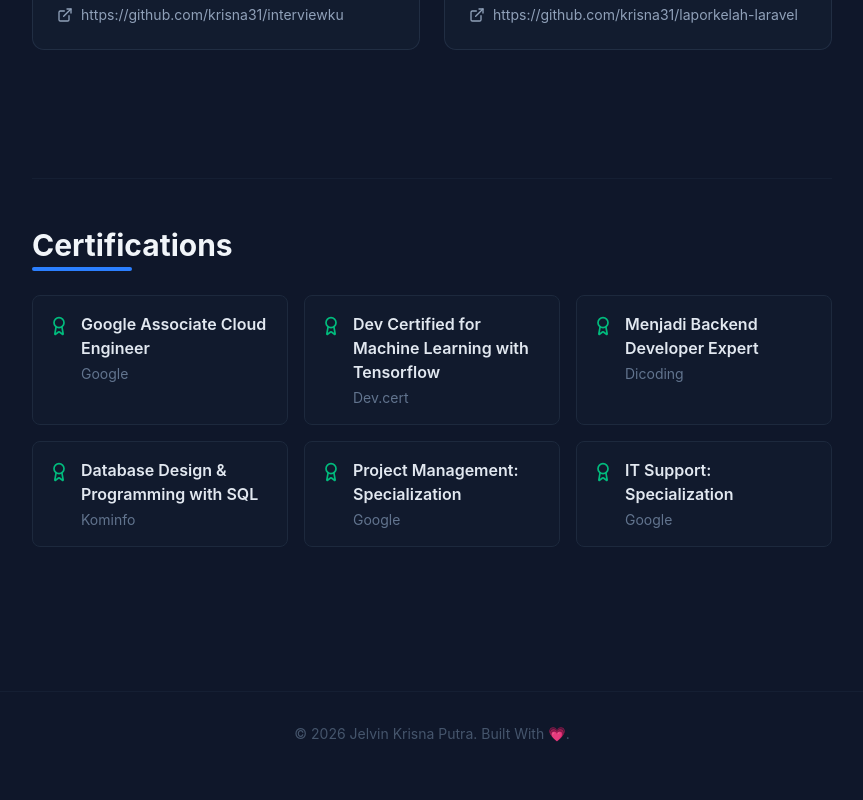
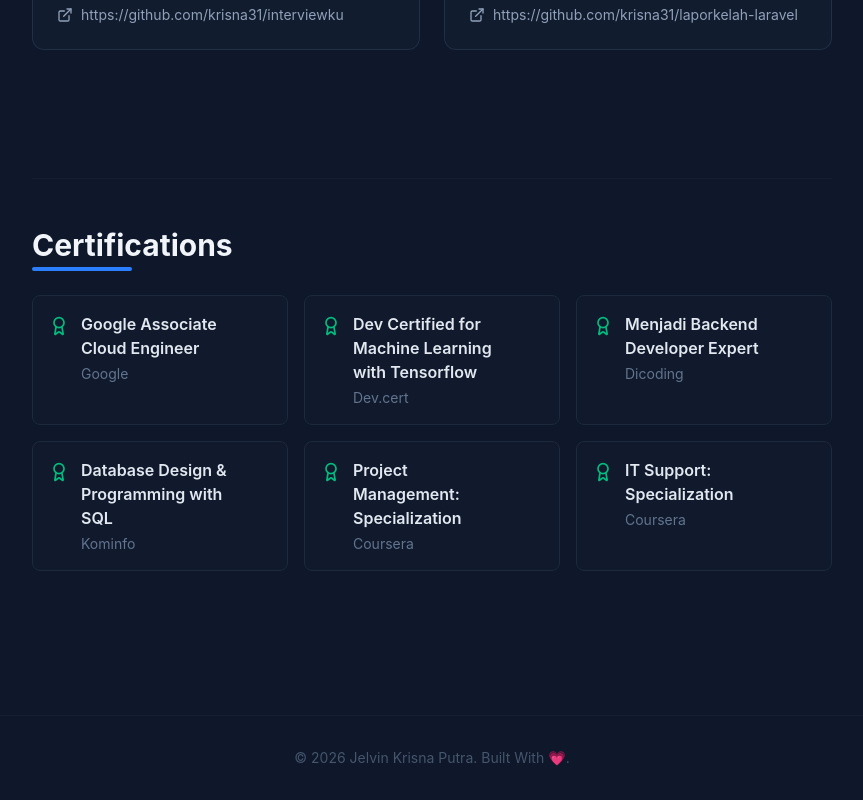
Before and after one commit to krisna31/k31-portfolio, a React (Vite) app: page / in a window 1280 px wide. Shown: the part 3382-4182 px from the top of the page, without its empty margins (208-1071 px from the left). Before the commit the page ends 4158 px from the top, so only its background shows below. Built offline with nearby package versions, Linux system fonts and the light colour scheme.

Commit message:
feat: make certifications clickable and clean up unused assets

```diff
--- a/src/components/Certifications.jsx
+++ b/src/components/Certifications.jsx
@@ -1,19 +1,26 @@
 import React from 'react';
 import { Section } from './Section';
-import { Award } from 'lucide-react';
+import { Award, ExternalLink } from 'lucide-react';
 
 export function Certifications({ data }) {
   return (
     <Section title="Certifications">
       <div className="grid grid-cols-1 sm:grid-cols-2 lg:grid-cols-3 gap-3 sm:gap-4">
         {data.map((cert) => (
-          <div key={cert.id} className="flex items-start gap-3 p-3 sm:p-4 rounded-lg bg-slate-800/20 border border-slate-800 hover:border-emerald-500/30 transition-all duration-300 transform hover:-translate-y-1 hover:shadow-lg hover:bg-slate-800/40">
+          <a
+            key={cert.id}
+            href={cert.link}
+            target="_blank"
+            rel="noreferrer"
+            className="group flex items-start gap-3 p-3 sm:p-4 rounded-lg bg-slate-800/20 border border-slate-800 hover:border-emerald-500/30 transition-all duration-300 transform hover:-translate-y-1 hover:shadow-lg hover:bg-slate-800/40"
+          >
             <Award className="text-emerald-500 shrink-0 mt-0.5 sm:mt-1" size={20} />
-            <div>
-              <h4 className="font-semibold text-slate-200 text-sm sm:text-base">{cert.name}</h4>
+            <div className="flex-1">
+              <h4 className="font-semibold text-slate-200 text-sm sm:text-base group-hover:text-emerald-400 transition-colors">{cert.name}</h4>
               <p className="text-xs sm:text-sm text-slate-500 mt-1">{cert.issuer}</p>
             </div>
-          </div>
+            <ExternalLink size={14} className="text-slate-600 opacity-0 group-hover:opacity-100 transition-opacity shrink-0 mt-1" />
+          </a>
         ))}
       </div>
     </Section>
--- a/src/data.js
+++ b/src/data.js
@@ -102,7 +102,7 @@ export const cvData = {
     { id: 2, name: "Dev Certified for Machine Learning with Tensorflow", issuer: "Dev.cert", link: "#" },
     { id: 3, name: "Menjadi Backend Developer Expert", issuer: "Dicoding", link: "#" },
     { id: 4, name: "Database Design & Programming with SQL", issuer: "Kominfo", link: "#" },
-    { id: 5, name: "Project Management: Specialization", issuer: "Google", link: "#" },
-    { id: 6, name: "IT Support: Specialization", issuer: "Google", link: "#" }
+    { id: 5, name: "Project Management: Specialization", issuer: "Coursera", link: "#" },
+    { id: 6, name: "IT Support: Specialization", issuer: "Coursera", link: "#" }
   ]
 };
```
